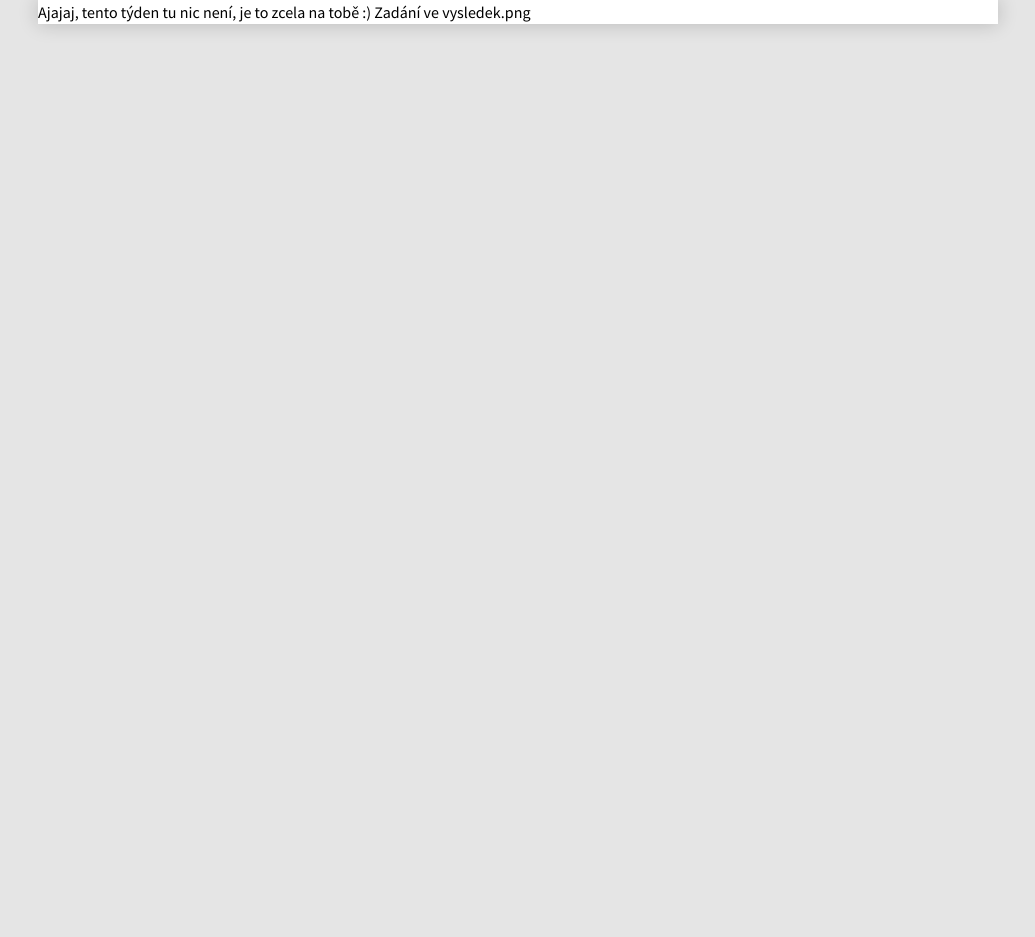
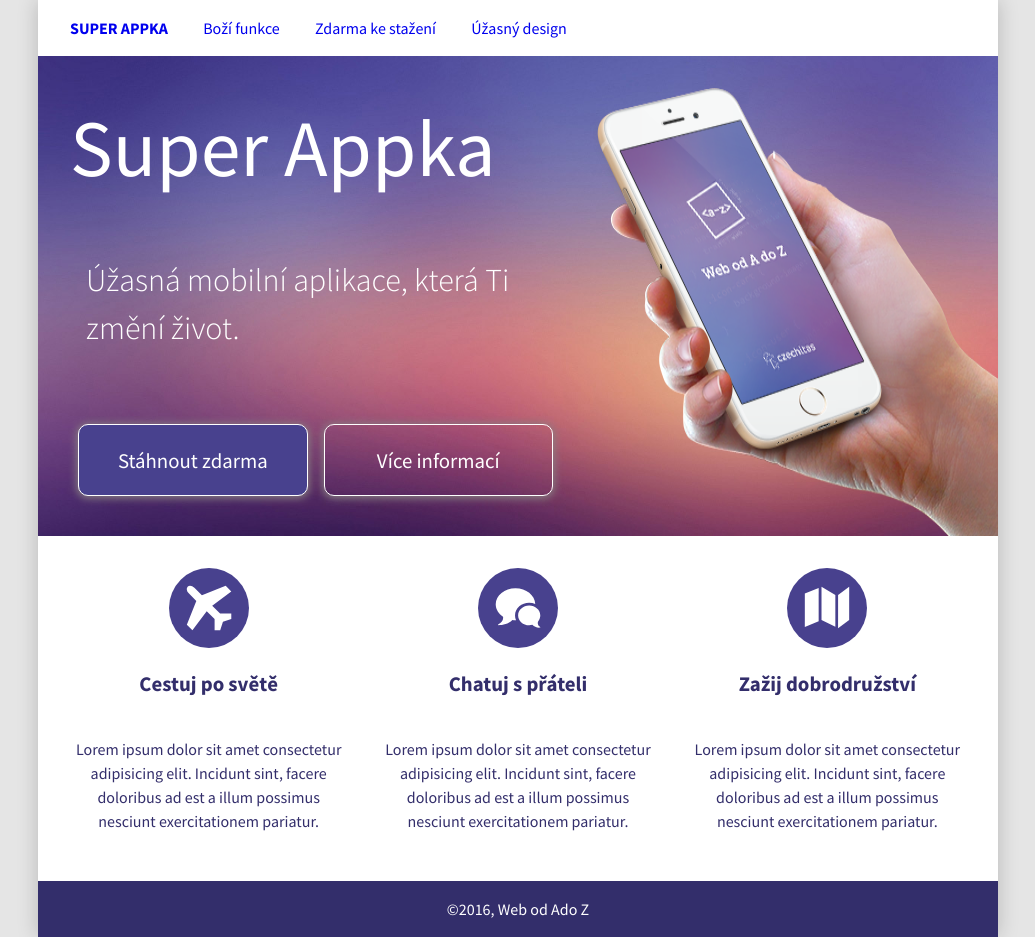
Before and after one commit to tvorimweb-2021-praha-jaro/du-05---superappka-Miriris, a plain HTML site: page index.html in a window 1280 px wide. Shown: the whole page, without its empty margins (122-1157 px from the left). Before the commit the page ends 800 px from the top, so only its background shows below. Drawn offline with Linux system fonts and the light colour scheme.

Commit message:
Ukol05_hotovo

```diff
--- a/index.html
+++ b/index.html
@@ -2,18 +2,66 @@
 <html>
     <head>
         <meta charset="utf-8">
+        <meta name="viewport" content="width=device-width, initial-scale=1" />
         <title>Mobilní aplikace</title>
         <link href="https://fonts.googleapis.com/css?family=Source+Sans+Pro:300,400,700" rel="stylesheet">
         <link rel="stylesheet" type="text/css" href="style.css">
     </head>
     <body>
         <div class="obal">
+            <header>
+                <nav class="menu">
+
+                    <ul>
+                        <li class="odkaz-hlavni"><a href="#">SUPER APPKA</a></li>
+                        <li class="odkaz-vedlejsi"><a href="#">Boží funkce</a></li>
+                        <li class="odkaz-vedlejsi"><a href="#">Zdarma ke stažení</a></li>
+                        <li class="odkaz-vedlejsi"><a href="#">Úžasný design</a></li>
+                    </ul>
+                </nav>
+            </header>
+            <main>
+            <section class="appka">
+                <div class="appka-text">
+                    <h1>Super Appka</h1>
+                    <h2>Úžasná mobilní aplikace, která Ti změní život.</h2>
+                    <div class="appka-tlacitka">
+                        <div class="tlacitko-stahnout" width="200px" height="5.5rem"><a href="#">Stáhnout zdarma</a></div>
+                        <div class="tlacitko-informace" width="200px" height="5.5rem"><a href="#">Více informací</a></div>
+                    </div>
+
+
+                </div>
+                <div class="appka-obrazek">
+                    <img src="images/telefon.png" alt="Obrazek telefonu">
+
+                </div>
+            </section>
+            <section class="odkazy">
+                <div class="cestovani aktivita">
+                    <img src="images/letadlo.svg" width=100px alt="Obrázek letadla naznačující cestování">
+                    <h3>Cestuj po světě</h3>
+                    <p>Lorem ipsum dolor sit amet consectetur adipisicing elit. Incidunt sint, facere doloribus ad est a illum possimus nesciunt exercitationem pariatur.</p>
+                </div>
+                <div class="chatovani aktivita">
+                    <img src="images/bubliny.svg" width=100px alt="Obrázek komunikační bubliny">
+                    <h3>Chatuj s přáteli</h3>
+                    <p>Lorem ipsum dolor sit amet consectetur adipisicing elit. Incidunt sint, facere doloribus ad est a illum possimus nesciunt exercitationem pariatur.</p>
+                </div>
+                <div class="objevovani aktivita">
+                    <img src="images/mapa.svg" width=100px alt="Obrazek mapy">
+                    <h3>Zažij dobrodružství</h3>
+                    <p>Lorem ipsum dolor sit amet consectetur adipisicing elit. Incidunt sint, facere doloribus ad est a illum possimus nesciunt exercitationem pariatur.</p>
+                </div>
+            </section>
+            </main>
+            <footer>
+                <p>&copy2016, Web od Ado Z</p>
+            </footer>
 
             <!-- tvoje HTML sem -->
 
-            Ajajaj, tento týden tu nic není, je to zcela na tobě :)
 
-            Zadání ve vysledek.png
 
 
 
--- a/style.css
+++ b/style.css
@@ -24,10 +24,246 @@ body {
 }
 
 .obal {
-    width: 960px; /* obsah stránky je omezený do pruhu širokého 960px */
-    margin: 0 auto; /* pruh je na stránce vycentrovaný */
+
     background: white;
     box-shadow: 0 0 20px rgba(0, 0, 0, 0.2);
 }
 
 /* ----- zde začni psát vlastní CSS ----- */
+
+.menu {
+    display: inline-block;
+    padding: 0;
+    margin: 0 0.5rem;
+}
+
+.menu ul {
+    text-align: center;
+    list-style-type: none;
+    padding: 0;
+    margin: 0 0.5rem;
+}
+
+ul li {
+    display: inline-block;
+    padding: 0.5rem;
+    margin: 0;
+}
+
+.odkaz-hlavni {
+    font-weight: 700;
+}
+
+.menu a {
+    display: flex;
+    text-decoration: none;
+    margin: 0;
+    padding: 0.5rem;
+}
+
+li :hover {
+    background-color: #48418e;
+    color: white;
+    transform: scale(1.5);
+}
+
+.appka {
+    display: flex;
+    flex-direction: column;
+    background-image: url('images/pozadi.jpg');
+    background-size: cover;
+    background-repeat: no-repeat;
+}
+
+.appka-text {
+    padding: 2rem;
+    flex-wrap: wrap;
+}
+
+
+.appka-obrazek {
+    display: none;
+}
+
+footer p,
+.appka-text h1, h2 {
+    color: white;
+}
+
+.appka-text h1 {
+    font-size: 2rem;
+    font-weight: 500;
+    margin: 0;
+}
+
+.appka-text h2 {
+    font-size: 1.5rem;
+    font-weight: 300;
+    margin: 1rem;
+}
+
+.appka-tlacitka {
+    display: flex;
+    flex-wrap: wrap;
+}
+
+.tlacitko-stahnout,
+.tlacitko-informace {
+    width: 200px;
+    height: 4.5rem;
+    border-radius: 10px;
+    color: white;
+    text-align: center;
+    font-size: 1.3rem;
+    padding: 1.3rem;
+    border: 1.5px solid white;
+    border-top: 1px solid white;
+    box-shadow: 0px 1px 8px 1px rgb(136, 131, 131);
+    margin: 0.5rem;
+    flex-grow: 1;
+}
+
+.odkazy {
+    display: flex;
+    flex-wrap: wrap;
+    padding: 1rem;
+}
+
+.tlacitko-stahnout {
+    background-color: #48418e;
+}
+
+.tlacitko-stahnout:hover {
+    background-color: transparent;
+}
+
+.tlacitko-informace {
+    background-color: transparent;
+}
+
+.tlacitko-informace:hover {
+    background-color: #48418e;
+}
+
+.tlacitko-stahnout a,
+.tlacitko-informace a {
+    text-decoration: none;
+    color: white;
+}
+
+.aktivita {
+    display: flex;
+    flex-direction: column;
+    justify-content: center;
+    align-items: center;
+    margin: 1.5rem;
+}
+
+.aktivita img {
+  text-align: center;
+      width: 80px;
+}
+
+.aktivita h3, p {
+    color: #332e6b;
+    text-align: center;
+}
+
+.aktivita h3 {
+    font-size: 1.3rem;
+    font-weight: 700;
+    order: -1;
+}
+
+footer {
+    width: 100%;
+    margin: 0;
+    background-color: #332e6b;
+    text-align: center;
+}
+
+footer p {
+    margin: 0;
+    padding: 1rem;
+}
+
+
+@media screen and (min-width: 405px) {
+
+    .appka-tlacitka {
+        display: flex;
+        flex-wrap: wrap;
+    }
+
+    .tlacitko-stahnout,
+    .tlacitko-informace {
+        margin: 0.5rem;
+    }
+
+    .appka-text h1 {
+        font-size: 4rem;
+        font-weight: 500;
+    }
+
+    .appka-text h2 {
+        font-size: 2rem;
+        font-weight: 300;
+    }
+}
+
+@media screen and (min-width: 566px) {
+
+    .appka-text h1 {
+      font-size: 5rem;
+    }
+    .odkazy {
+      display: flex;
+      flex-wrap: nowrap;
+    }
+
+    .aktivita {
+      flex-grow: 0;
+    }
+
+    .aktivita h3 {
+      order: 0;
+    }
+}
+
+    @media screen and (min-width: 920px) {
+
+    .appka {
+      display: flex;
+      flex-direction: row;
+      justify-content: space-between;
+    }
+
+    .appka-tlacitka {
+      margin-top: 4rem;
+    }
+
+    .appka-text h1 {
+      margin-bottom: 3rem;
+    }
+
+    .appka-obrazek {
+      display: flex;
+      margin-top: 2rem;
+    }
+
+    .appka-obrazek img {
+      overflow: hidden;
+    }
+    .aktivita {
+      margin: 1rem;
+      flex-grow: 1;
+    }
+}
+
+@media screen and (min-width: 950px) {
+
+    .obal {
+      width: 960px; /* obsah stránky je omezený do pruhu širokého 960px */
+      margin: 0 auto; /* pruh je na stránce vycentrovaný */
+      }
+}
```
